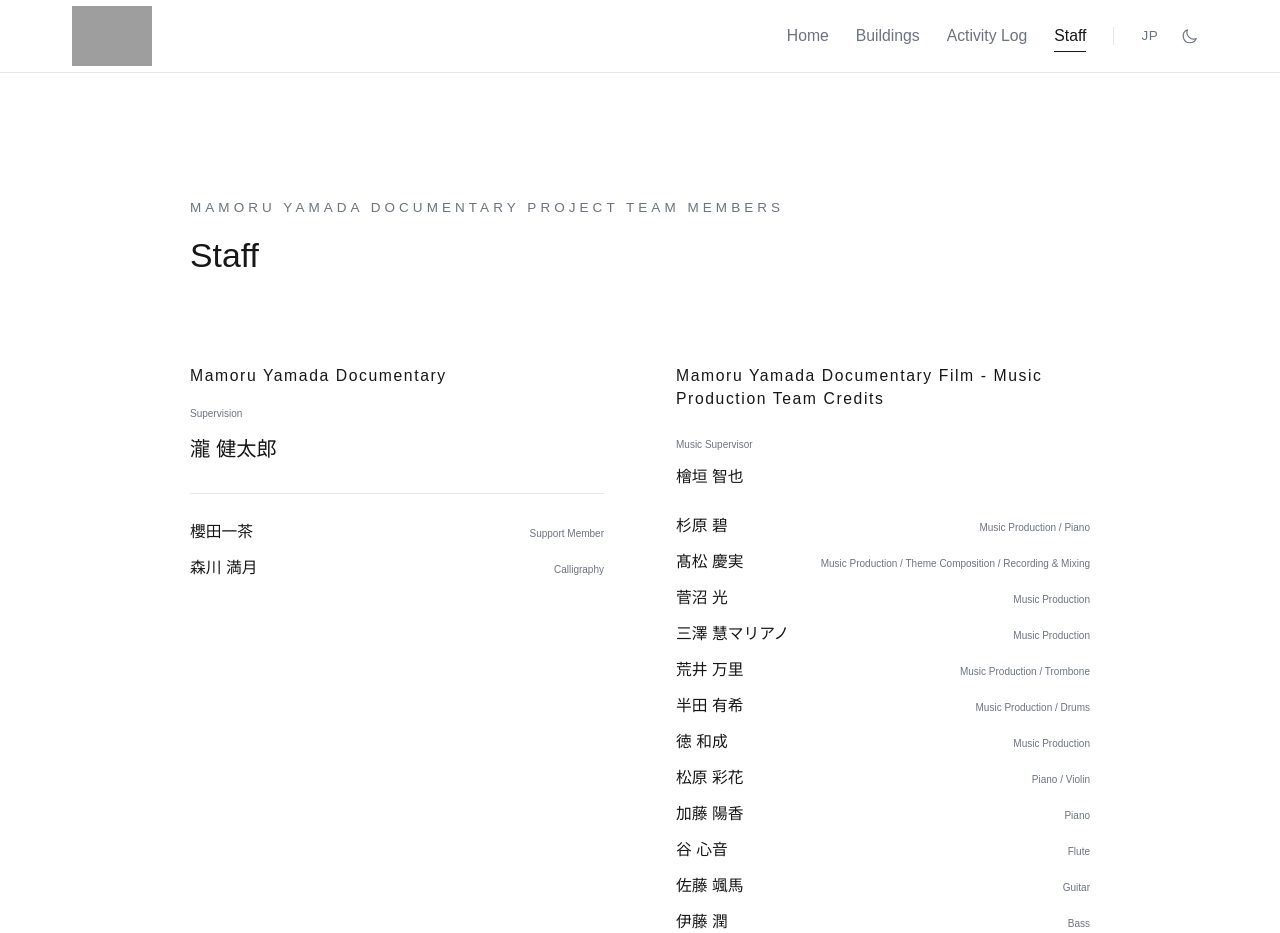
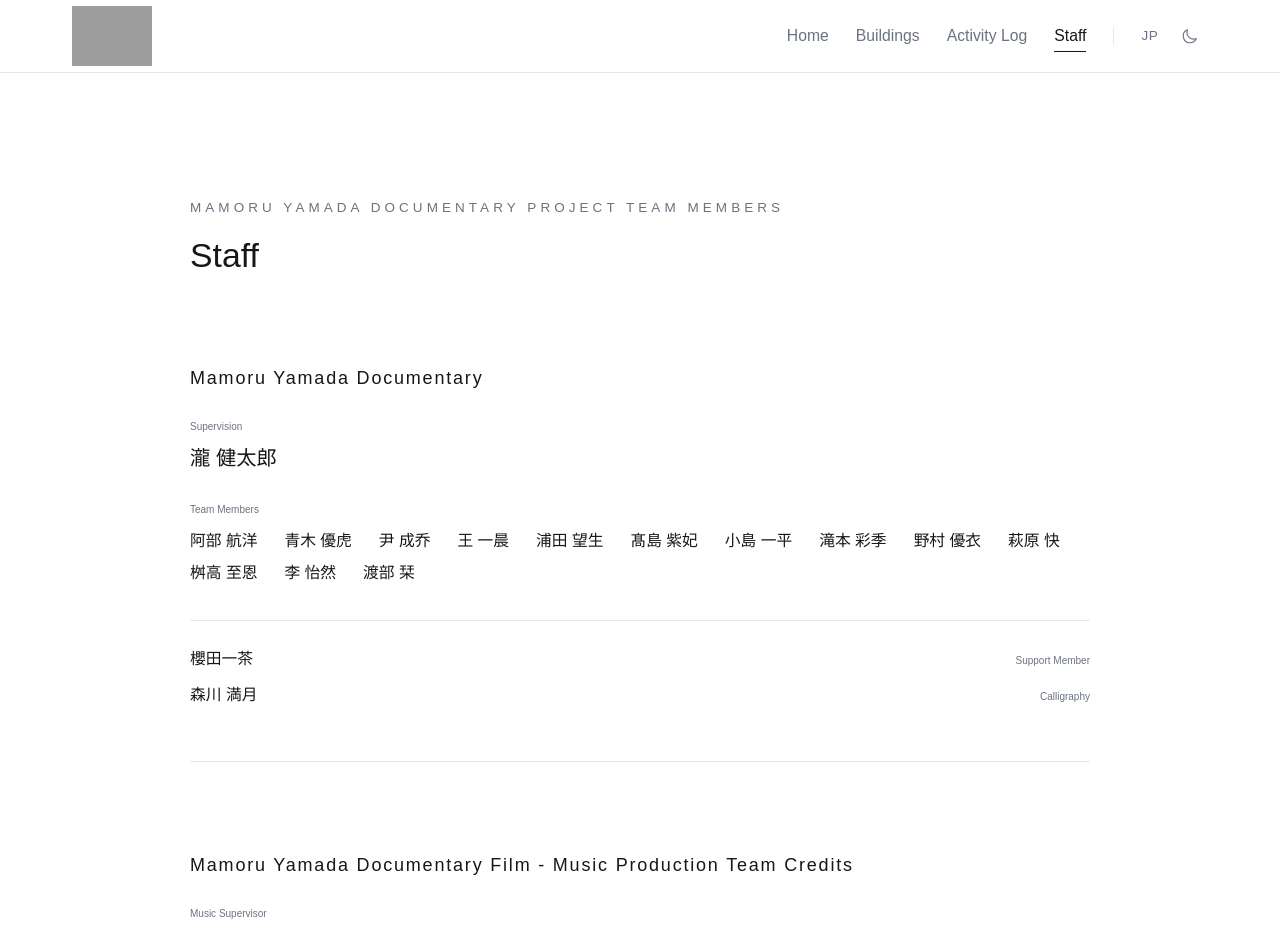
Before and after one commit to chineikou666/mamoru-yamada-website, a Next.js app: page /en/staff in a window 1280 px wide. Shown: the top 933 px of the page. Built offline with nearby package versions, Linux system fonts and the light colour scheme; grey boxes are pictures that could not be loaded.

Commit message:
fix: 重新设计staff页面布局，所有职能放在名字后面

```diff
--- a/src/components/StaffPageContent.tsx
+++ b/src/components/StaffPageContent.tsx
@@ -58,30 +58,36 @@ export default function StaffPageContent({
           </FadeInView>
         </div>
 
-        {/* 映像と音楽 - 統一スタイル */}
+        {/* 映像制作 - 横置きスタイル */}
         <FadeInView delay={0.1}>
           <section className="mb-16 md:mb-20 pb-12 border-b border-[var(--color-border)]">
-            <div className="grid grid-cols-1 md:grid-cols-2 gap-12 md:gap-16">
-              {/* 映像制作 */}
-              <div>
             {/* 山田守ドキュメンタリー标题 */}
-                <h2 className="text-xs sm:text-sm font-light text-[var(--color-foreground)] tracking-[0.05em] sm:tracking-[0.1em] mb-4">
+            <h2 className="text-sm md:text-base font-light text-[var(--color-foreground)] tracking-[0.1em] mb-6">
               {locale === "ja" ? "山田守ドキュメンタリー" : "Mamoru Yamada Documentary"}
             </h2>
 
             {/* 監修 */}
-                <p className="text-[10px] text-[var(--color-muted-foreground)] mb-3">
+            <p className="text-[10px] text-[var(--color-muted-foreground)] mb-2">
               {locale === "ja" ? "監修" : "Supervision"}
             </p>
-                <div className="space-y-2 mb-6">
-                  {staffData.videoTeam.supervisor.map((member, index) => (
-                    <p key={index} className="text-lg font-light text-[var(--color-foreground)]">
+            <p className="text-lg font-light text-[var(--color-foreground)] mb-6">
+              {staffData.videoTeam.supervisor[0]?.name}
+            </p>
+
+            {/* 参加メンバー */}
+            <p className="text-[10px] text-[var(--color-muted-foreground)] mb-3">
+              {locale === "ja" ? "参加メンバー" : "Team Members"}
+            </p>
+            <div className="flex flex-wrap gap-x-6 gap-y-2 mb-8">
+              {staffData.videoTeam.members.map((member, index) => (
+                <p key={index} className="text-sm text-[var(--color-foreground)]">
                   {member.name}
                 </p>
               ))}
             </div>
 
-                <div className="space-y-3 mt-6 pt-6 border-t border-[var(--color-border)]">
+            {/* サポート・題字 */}
+            <div className="space-y-3 pt-6 border-t border-[var(--color-border)]">
               {staffData.videoTeam.support.map((member, index) => (
                 <div key={index} className="flex justify-between items-baseline text-sm">
                   <span className="text-[var(--color-foreground)]">{member.name}</span>
@@ -99,24 +105,23 @@ export default function StaffPageContent({
                 </div>
               ))}
             </div>
-              </div>
+          </section>
+        </FadeInView>
 
-              {/* 音楽制作 */}
-              <div>
-                <h2 className="text-[11px] sm:text-xs md:text-sm font-light text-[var(--color-foreground)] tracking-[0.02em] sm:tracking-[0.05em] md:tracking-[0.1em] mb-6">
-                  <span className="md:hidden">{locale === "ja" ? "山田守ドキュメンタリ映画" : "Mamoru Yamada Documentary Film"}<br/>{locale === "ja" ? "音楽制作チームのクレジット" : "Music Production Team Credits"}</span>
-                  <span className="hidden md:inline">{locale === "ja" ? "山田守ドキュメンタリ映画　音楽制作チームのクレジット" : "Mamoru Yamada Documentary Film - Music Production Team Credits"}</span>
+        {/* 音楽制作 - 横置きスタイル */}
+        <FadeInView delay={0.2}>
+          <section className="mb-16 md:mb-20 pb-12 border-b border-[var(--color-border)]">
+            <h2 className="text-sm md:text-base font-light text-[var(--color-foreground)] tracking-[0.1em] mb-6">
+              {locale === "ja" ? "山田守ドキュメンタリ映画　音楽制作チームのクレジット" : "Mamoru Yamada Documentary Film - Music Production Team Credits"}
             </h2>
 
             {/* 音楽監修 */}
-                <p className="text-[10px] text-[var(--color-muted-foreground)] mb-3">
+            <p className="text-[10px] text-[var(--color-muted-foreground)] mb-2">
               {locale === "ja" ? "音楽監修" : "Music Supervisor"}
             </p>
-                <div className="flex justify-between items-baseline mb-6">
-                  <p className="text-sm font-light text-[var(--color-foreground)]">
+            <p className="text-lg font-light text-[var(--color-foreground)] mb-6">
               {staffData.musicTeam.supervisor[0]?.name}
             </p>
-                </div>
 
             {/* 制作メンバー */}
             <div className="space-y-3">
@@ -128,8 +133,6 @@ export default function StaffPageContent({
                   </span>
                 </div>
               ))}
-                </div>
-              </div>
             </div>
           </section>
         </FadeInView>
```
Lines whose indentation alone changed are shown as unchanged.
